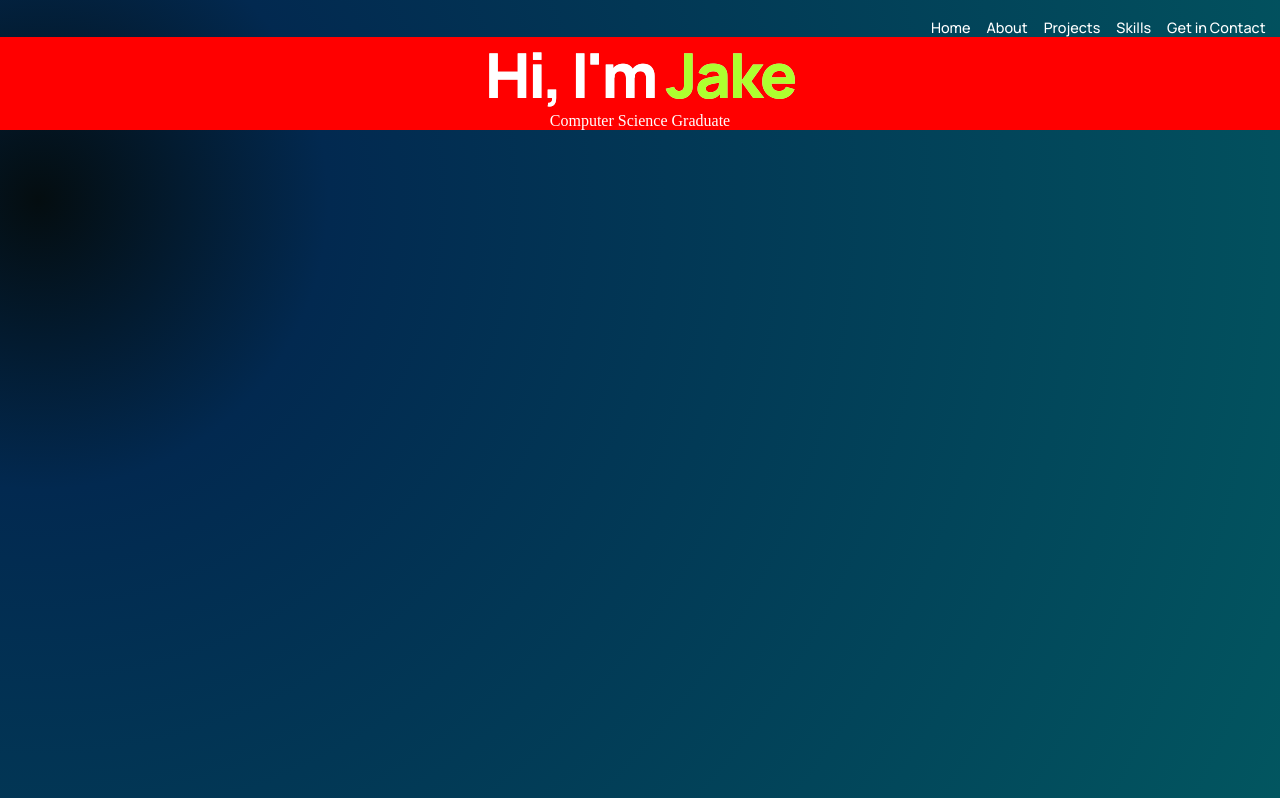
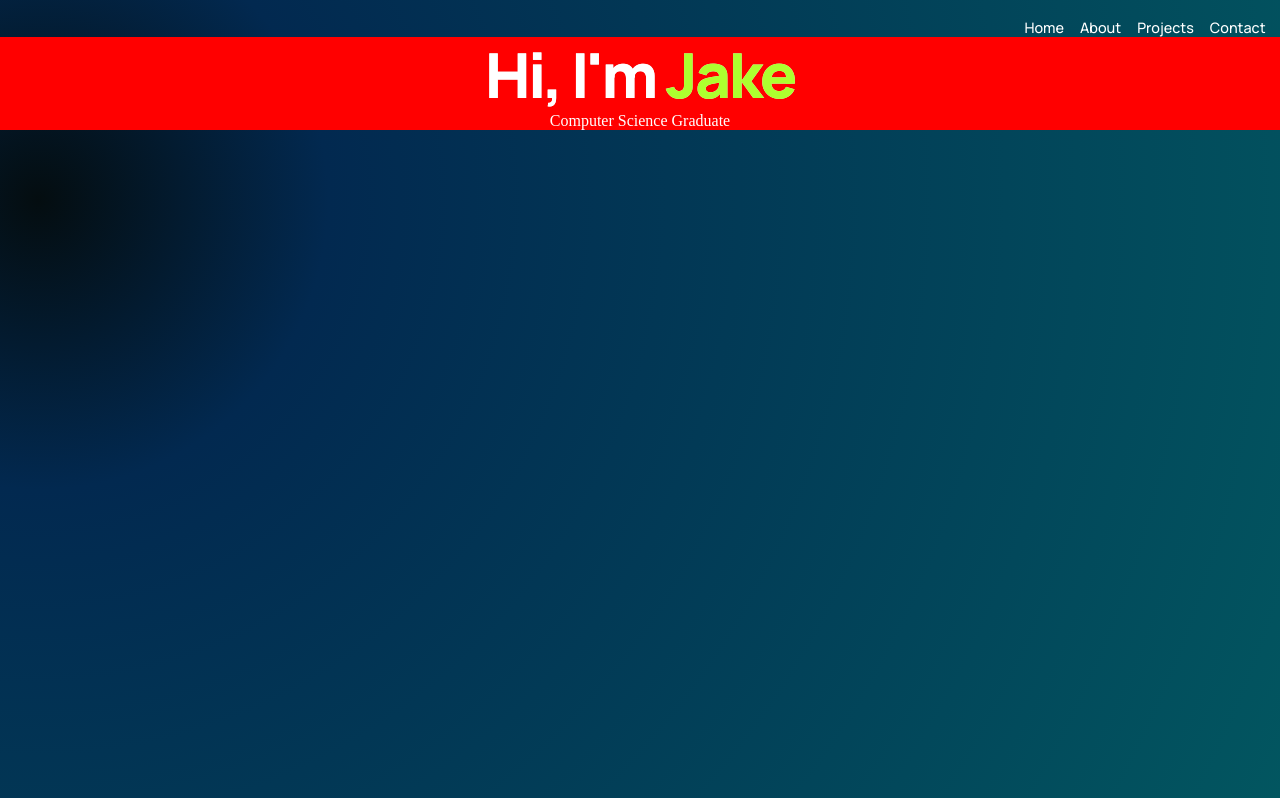
Before and after one commit to JSchoonbrood/Portfolio, a React (Create React App) app: page / in a window 1280 px wide. Shown: the top 798 px of the page. Built offline with nearby package versions, Linux system fonts and the light colour scheme.

Commit message:
Removed skill section, changed wording

```diff
--- a/src/components/navbar/Navbar.tsx
+++ b/src/components/navbar/Navbar.tsx
@@ -12,8 +12,7 @@ const Navbar = () => {
           <a href="/home">Home</a>
           <a href="/about">About</a>
           <a href="/projects">Projects</a>
-          <a href="/skills">Skills</a>
-          <a href="/contact">Get in Contact</a>
+          <a href="/contact">Contact</a>
         </nav>
 
       </div>
```
